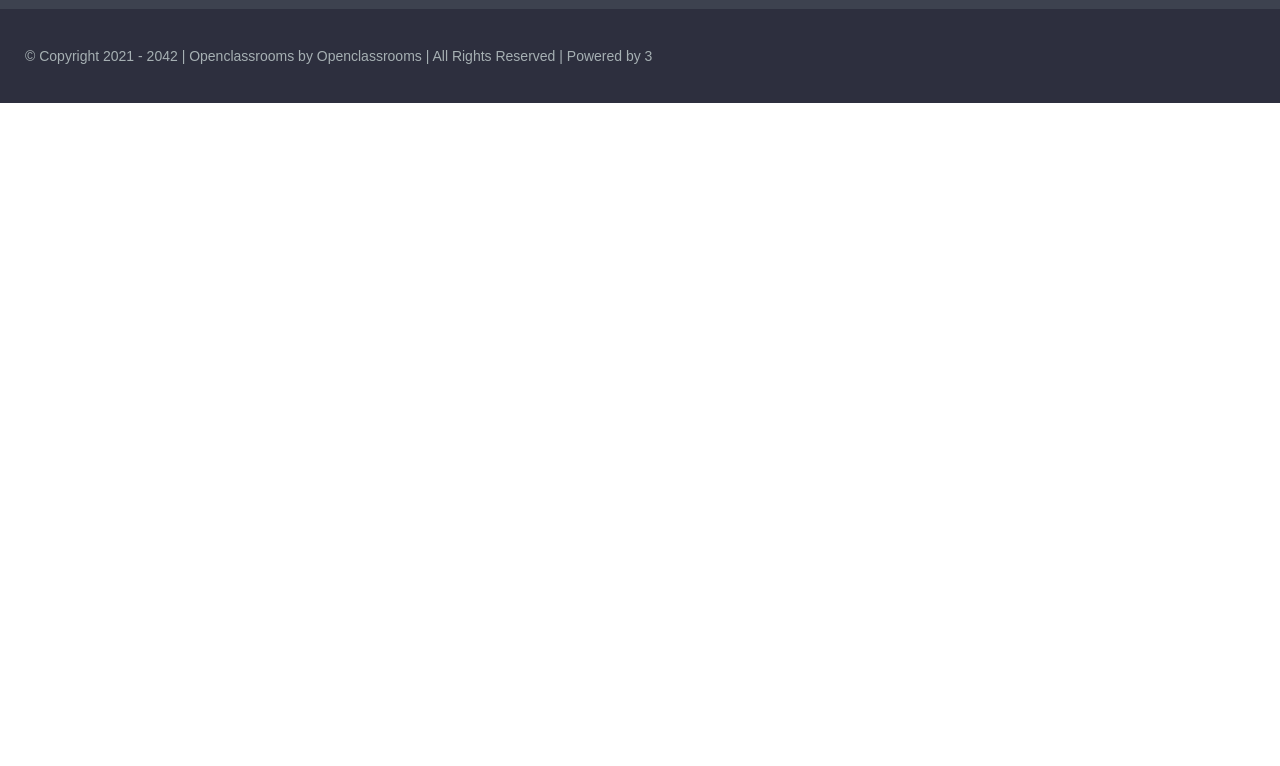
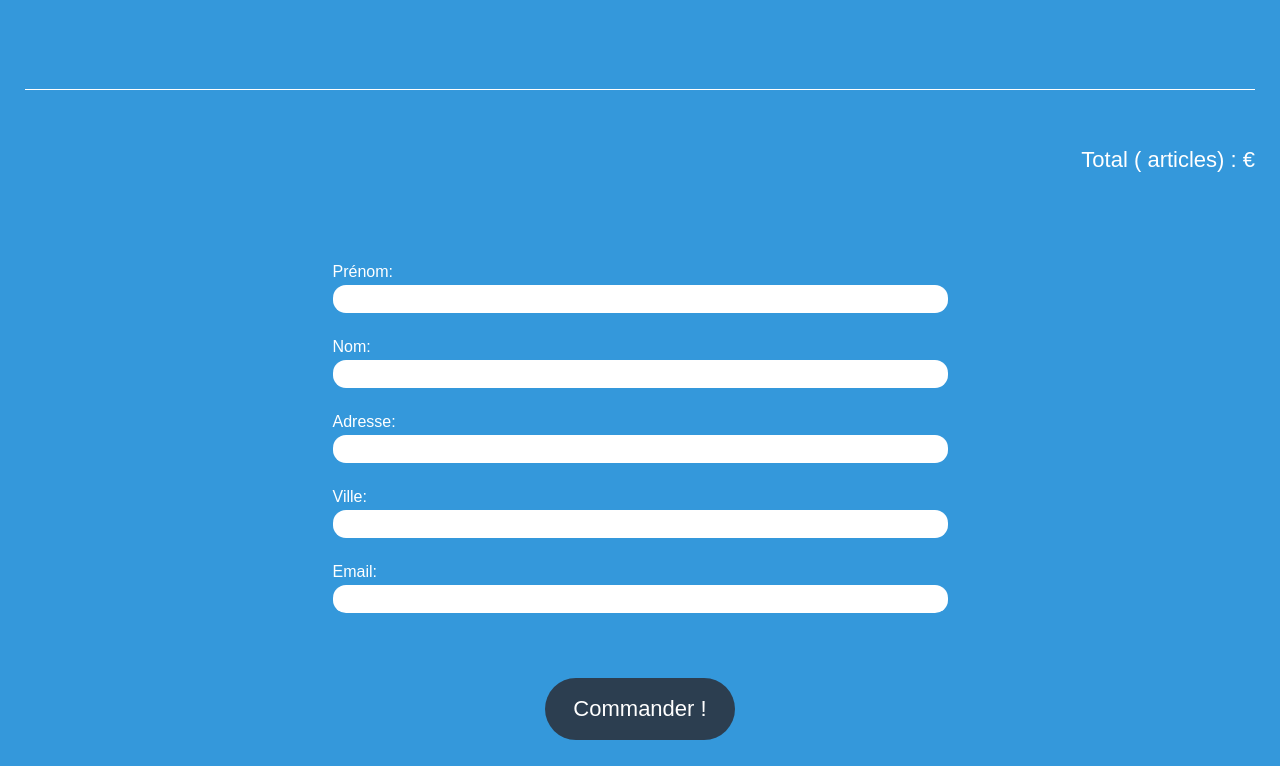
Before and after one commit to bertrand-d/kanapi-compare-js-vuejs, a Vue app: page /cart in a window 1280 px wide. Shown: the part 914-1680 px from the top of the page. Before the commit the page ends 1017 px from the top, so only its background shows below. Built offline with nearby package versions, Linux system fonts and the light colour scheme.

Commit message:
add cart article

```diff
--- a/src/views/Cart.vue
+++ b/src/views/Cart.vue
@@ -1,15 +1,258 @@
 <template>
-
+<main class="limitedWidthBlockContainer">
+  <div class="limitedWidthBlock" id="limitedWidthBlock">
+    <div class="cartAndFormContainer" id="cartAndFormContainer">
+      <h1>Votre panier</h1>
+      <section class="cart">
+        <section id="cart__items">
+         <article v-for="item in cart" :key=item.id class="cart__item" :data-id="item.id" :data-color="item.color">
+            <div class="cart__item__img">
+              <img :src="item.imageUrl" :alt="item.altTxt">
+            </div>
+            <div class="cart__item__content">
+              <div class="cart__item__content__description">
+                <h2>{{ item.name }}</h2>
+                <p>{{ item.color }}</p>
+                <p class="price">{{ item.price }} €</p>
+              </div>
+              <div class="cart__item__content__settings">
+                <div class="cart__item__content__settings__quantity">
+                  <p>Qté : </p>
+                  <input type="number" class="itemQuantity" name="itemQuantity" min="1" max="100" :value="item.quantity">
+                </div>
+                <div class="cart__item__content__settings__delete">
+                  <p class="deleteItem">Supprimer</p>
+                </div>
+              </div>
+            </div>
+          </article>
+        </section>
+        <div class="cart__price">
+          <p>Total (<span id="totalQuantity"><!-- 2 --></span> articles) : <span id="totalPrice"><!-- 84,00 --></span> €</p>
+        </div>
+        <div class="cart__order">
+          <form method="get" class="cart__order__form">
+            <div class="cart__order__form__question">
+              <label for="firstName">Prénom: </label>
+              <input type="text" name="firstName" id="firstName" required>
+              <p id="firstNameErrorMsg"><!-- ci est un message d'erreur --></p>
+            </div>
+            <div class="cart__order__form__question">
+              <label for="lastName">Nom: </label>
+              <input type="text" name="lastName" id="lastName" required>
+              <p id="lastNameErrorMsg"></p>
+            </div>
+            <div class="cart__order__form__question">
+              <label for="address">Adresse: </label>
+              <input type="text" name="address" id="address" required>
+              <p id="addressErrorMsg"></p>
+            </div>
+            <div class="cart__order__form__question">
+              <label for="city">Ville: </label>
+              <input type="text" name="city" id="city" required>
+              <p id="cityErrorMsg"></p>
+            </div>
+            <div class="cart__order__form__question">
+              <label for="email">Email: </label>
+              <input type="email" name="email" id="email" required>
+              <p id="emailErrorMsg"></p>
+            </div>
+            <div class="cart__order__form__submit">
+              <input type="submit" value="Commander !" id="order">
+            </div>
+          </form>
+        </div>
+      </section>
+    </div>
+  </div>
+</main>
 </template>
 
 <script>
-
 export default {
-  name: 'Cart',
+	name: 'Cart',
+	data(){
+		return {
+			cart: []
+		}
+	},
+	mounted(){
+		this.cart = JSON.parse(localStorage.getItem('cart'));
+	}
 }
-
 </script>
 
 <style lang="scss">
+/*********/
+/*GENERAL*/
+/*********/
+
+main {
+	padding-bottom: 90px;
+}
+h1 {
+	margin-bottom: 90px;
+}
+h2 {
+	text-align: start;
+}
+
+/************/
+/*Cart Items*/
+/************/
+.cart__item {
+	display: flex;
+	justify-content: space-around;
+	border-top: 1px solid white;
+	padding-top: 35px;
+	margin-bottom: 30px;
+}
+.cart__item__img {
+	width: 25%;
+}
+.cart__item__img img {
+	width: 100%;
+	border-radius: 25px;
+}
+.cart__item__content {
+	width: 50%;
+	display: flex;
+	flex-direction: column;
+	justify-content: space-between;
+}
+.cart__item__content__titlePrice {
+	display: flex;
+	justify-content: space-between;
+}
+.cart__item__content__titlePrice h2,
+.cart__item__content__titlePrice p {
+	margin: 0;
+}
+.cart__item__content__settings p {
+	margin: 0;
+}
+.cart__item__content__settings input {
+	color: var(--footer-secondary-color);
+	font-family: 'Montserrat', sans-serif;
+	font-size: 14px;
+	border-radius: 20px;
+	border: 1px solid #767676;
+	text-align: center;
+	text-align-last: center;
+}
+.cart__item__content__settings input:focus {
+	outline: none;
+}
+.cart__item__content__settings__quantity {
+	display: flex;
+}
+.cart__item__content__settings__quantity p {
+	margin-right: 10px;
+	display: flex;
+}
+.cart__item__content__settings__delete p {
+	display: inline;
+}
+.cart__item__content__settings__delete p:hover {
+	cursor: pointer;
+	font-weight: 700;
+}
+
+/*******/
+/*Price*/
+/*******/
+.cart__price {
+	border-top: 1px solid white;
+	padding-top: 35px;
+}
+.cart__price p {
+	text-align: end;
+	font-size: 22px;
+}
+
+/*******/
+/*Order*/
+/*******/
+.cart__order {
+	display: flex;
+	justify-content: center;
+	margin-top: 90px;
+}
+.cart__order__form {
+	width: 50%;
+}
+.cart__order__form__question {
+	display: flex;
+	flex-direction: column;
+	margin-bottom: 25px;
+}
+.cart__order__form__question input {
+	border-radius: 13px;
+	border: 0;
+	height: 26px;
+	margin-top: 4px;
+}
+.cart__order__form__question input:focus {
+	outline: none;
+}
+.cart__order__form__question p {
+	margin: 0;
+	color: #fbbcbc;
+	font-size: 15px;
+	margin-left: 8px;
+}
+.cart__order__form__submit {
+	display: flex;
+	justify-content: center;
+}
+.cart__order__form__submit input {
+	font-size: 22px;
+	border-radius: 40px;
+	border: 0;
+	background-color: var(--secondary-color);
+	color: white;
+	padding: 18px 28px;
+	cursor: pointer;
+	margin-top: 40px;
+    transition: all ease-in-out 0.1s;
+}
+.cart__order__form__submit input:hover {
+	box-shadow: rgb(42 18 206 / 90%) 0 0 22px 6px;
+}
+
+/***************/
+/*Media queries*/
+/***************/
+
+@media (max-width: 991.98px) {
+	.cart__item__content__titlePrice {
+		flex-direction: column;
+	}
+}
+
+@media (max-width: 575.98px) {
+	.cart__item {
+		flex-direction: column;
+		align-items: center;
+	}
+	.cart__item__img {
+		width: 50%;
+	}
+	.cart__item__content {
+		width: 90%;
+	}
+	.cart__item__content__titlePrice {
+		margin-bottom: 20px;
+	}
+	.cart__price p {
+		text-align: center;
+	}
+	.cart__order {
+		justify-content: center;
+	}
+	.cart__order__form {
+		width: 75%;
+	}
+}
 
 </style>
```
Also changed, not shown: src/views/Product.vue (line endings or trailing spaces).
